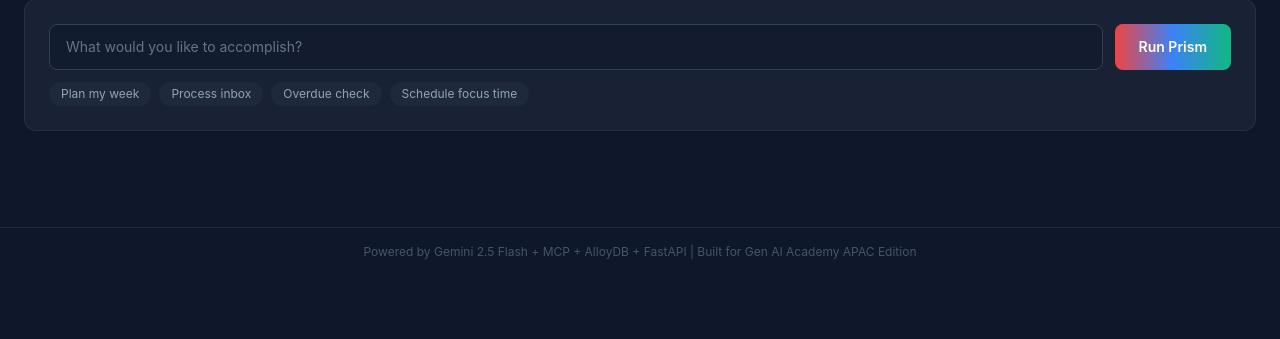
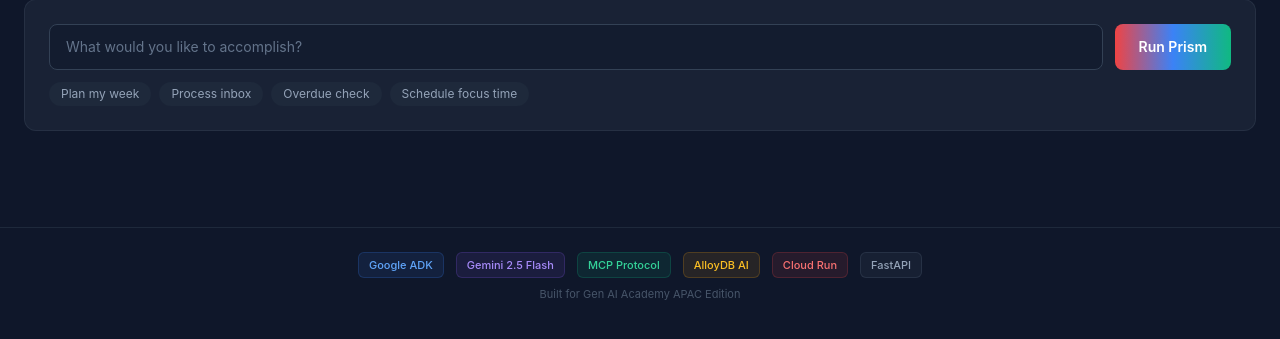
Before and after one commit to Zayed024/prism, a FastAPI app: page / in a window 1280 px wide. Shown: the part 199-538 px from the top of the page. Run offline with FastAPI, Linux system fonts and the light colour scheme; parts of the project's set-up code (start-up, migrations or seed data) failed here and were passed over; some libraries are stand-ins or nearby versions.

Commit message:
borrowed features from akasha

```diff
--- a/templates/index.html
+++ b/templates/index.html
@@ -82,6 +82,32 @@
                     <button onclick="setQuery('What tasks are overdue? Summarize the situation and suggest next steps')" class="text-xs px-3 py-1 rounded-full bg-slate-800 text-slate-400 hover:text-white hover:bg-slate-700 transition">Overdue check</button>
                     <button onclick="setQuery('Find free time tomorrow and schedule a 2-hour deep work block for the API docs')" class="text-xs px-3 py-1 rounded-full bg-slate-800 text-slate-400 hover:text-white hover:bg-slate-700 transition">Schedule focus time</button>
                 </div>
+            </div>
+
+            <!-- Pipeline Stepper -->
+            <div id="pipeline-stepper" class="hidden glass rounded-xl px-6 py-3 mb-6 flex items-center justify-between">
+                <div class="flex items-center gap-0 flex-1">
+                    <div id="step-context" class="flex items-center gap-1.5 text-xs text-slate-500">
+                        <div class="w-6 h-6 rounded-full border-2 border-slate-600 flex items-center justify-center text-[10px] font-bold">1</div>
+                        <span class="hidden sm:inline">Context</span>
+                    </div>
+                    <div class="flex-1 h-0.5 bg-slate-700 mx-2"><div id="step-line-1" class="h-full bg-slate-700 w-0 transition-all duration-500"></div></div>
+                    <div id="step-agents" class="flex items-center gap-1.5 text-xs text-slate-500">
+                        <div class="w-6 h-6 rounded-full border-2 border-slate-600 flex items-center justify-center text-[10px] font-bold">2</div>
+                        <span class="hidden sm:inline">Agents</span>
+                    </div>
+                    <div class="flex-1 h-0.5 bg-slate-700 mx-2"><div id="step-line-2" class="h-full bg-slate-700 w-0 transition-all duration-500"></div></div>
+                    <div id="step-negotiation" class="flex items-center gap-1.5 text-xs text-slate-500">
+                        <div class="w-6 h-6 rounded-full border-2 border-slate-600 flex items-center justify-center text-[10px] font-bold">3</div>
+                        <span class="hidden sm:inline">Negotiate</span>
+                    </div>
+                    <div class="flex-1 h-0.5 bg-slate-700 mx-2"><div id="step-line-3" class="h-full bg-slate-700 w-0 transition-all duration-500"></div></div>
+                    <div id="step-merge" class="flex items-center gap-1.5 text-xs text-slate-500">
+                        <div class="w-6 h-6 rounded-full border-2 border-slate-600 flex items-center justify-center text-[10px] font-bold">4</div>
+                        <span class="hidden sm:inline">Merge</span>
+                    </div>
+                </div>
+                <div id="pipeline-timer" class="ml-4 text-xs text-slate-500 font-mono tabular-nums w-12 text-right">0.0s</div>
             </div>
 
             <!-- Agent columns -->
@@ -246,8 +272,18 @@
     </main>
 
     <!-- Footer -->
-    <footer class="border-t border-slate-800 mt-12 py-4 text-center text-xs text-slate-600">
-        Powered by Gemini 2.5 Flash + MCP + AlloyDB + FastAPI | Built for Gen AI Academy APAC Edition
+    <footer class="border-t border-slate-800 mt-12 py-6">
+        <div class="max-w-7xl mx-auto px-6">
+            <div class="flex items-center justify-center gap-3 flex-wrap mb-2">
+                <span class="px-2.5 py-1 rounded-md bg-blue-500/10 border border-blue-500/20 text-[11px] text-blue-400 font-medium">Google ADK</span>
+                <span class="px-2.5 py-1 rounded-md bg-violet-500/10 border border-violet-500/20 text-[11px] text-violet-400 font-medium">Gemini 2.5 Flash</span>
+                <span class="px-2.5 py-1 rounded-md bg-emerald-500/10 border border-emerald-500/20 text-[11px] text-emerald-400 font-medium">MCP Protocol</span>
+                <span class="px-2.5 py-1 rounded-md bg-amber-500/10 border border-amber-500/20 text-[11px] text-amber-400 font-medium">AlloyDB AI</span>
+                <span class="px-2.5 py-1 rounded-md bg-red-500/10 border border-red-500/20 text-[11px] text-red-400 font-medium">Cloud Run</span>
+                <span class="px-2.5 py-1 rounded-md bg-slate-500/10 border border-slate-500/20 text-[11px] text-slate-400 font-medium">FastAPI</span>
+            </div>
+            <p class="text-center text-[11px] text-slate-600">Built for Gen AI Academy APAC Edition</p>
+        </div>
     </footer>
 
 <script>
@@ -287,12 +323,58 @@ async function loadStats() {
     } catch(e) {}
 }
 
+// ── Pipeline Stepper ──
+let _timerStart = 0;
+let _timerInterval = null;
+
+function resetStepper() {
+    document.getElementById('pipeline-stepper').classList.remove('hidden');
+    ['context','agents','negotiation','merge'].forEach(s => {
+        const el = document.getElementById('step-' + s);
+        el.querySelector('div').className = 'w-6 h-6 rounded-full border-2 border-slate-600 flex items-center justify-center text-[10px] font-bold';
+        el.classList.remove('text-white'); el.classList.add('text-slate-500');
+    });
+    ['step-line-1','step-line-2','step-line-3'].forEach(id => {
+        document.getElementById(id).style.width = '0%';
+        document.getElementById(id).className = 'h-full bg-slate-700 w-0 transition-all duration-500';
+    });
+    document.getElementById('pipeline-timer').textContent = '0.0s';
+    _timerStart = Date.now();
+    if (_timerInterval) clearInterval(_timerInterval);
+    _timerInterval = setInterval(() => {
+        document.getElementById('pipeline-timer').textContent = ((Date.now() - _timerStart) / 1000).toFixed(1) + 's';
+    }, 100);
+}
+
+function activateStep(name) {
+    const el = document.getElementById('step-' + name);
+    el.querySelector('div').className = 'w-6 h-6 rounded-full border-2 border-blue-500 bg-blue-500/20 flex items-center justify-center text-[10px] font-bold text-blue-400';
+    el.classList.remove('text-slate-500'); el.classList.add('text-blue-400');
+}
+
+function completeStep(name, lineId) {
+    const el = document.getElementById('step-' + name);
+    el.querySelector('div').className = 'w-6 h-6 rounded-full border-2 border-emerald-500 bg-emerald-500 flex items-center justify-center text-[10px] font-bold text-white';
+    el.classList.remove('text-slate-500', 'text-blue-400'); el.classList.add('text-emerald-400');
+    if (lineId) {
+        const line = document.getElementById(lineId);
+        line.style.width = '100%';
+        line.className = 'h-full bg-emerald-500 transition-all duration-500';
+    }
+}
+
+function stopTimer() {
+    if (_timerInterval) { clearInterval(_timerInterval); _timerInterval = null; }
+    document.getElementById('pipeline-timer').textContent = ((Date.now() - _timerStart) / 1000).toFixed(1) + 's';
+}
+
 // ── Run Prism (SSE) ──
 function runPrism() {
     const query = document.getElementById('query-input').value.trim();
     if (!query) return;
 
     // Reset UI
+    resetStepper();
     const area = document.getElementById('agent-area');
     area.classList.remove('hidden');
     ['red', 'blue', 'green'].forEach(a => {
@@ -320,6 +402,7 @@ function runPrism() {
 
     // Phase 1: Smart Context
     es.addEventListener('context_gathering', (e) => {
+        activateStep('context');
         const panel = document.getElementById('context-panel');
         panel.classList.remove('hidden');
         panel.classList.add('fade-in');
@@ -328,6 +411,7 @@ function runPrism() {
     });
 
     es.addEventListener('context_done', (e) => {
+        completeStep('context', 'step-line-1');
         const data = JSON.parse(e.data);
         document.getElementById('context-status').innerHTML = '<span class="text-emerald-400 text-[10px]">Done</span>';
         const ctx = data.context || 'No additional context found.';
@@ -336,6 +420,7 @@ function runPrism() {
 
     // Phase 2: Agents
     es.addEventListener('agent_start', (e) => {
+        activateStep('agents');
         const data = JSON.parse(e.data);
         const el = document.getElementById('status-' + data.agent);
         el.innerHTML = '<span class="spinner" style="border-top-color:' + data.color + '"></span><span>Working...</span>';
@@ -380,6 +465,8 @@ function runPrism() {
 
     // Phase 3: Negotiation
     es.addEventListener('negotiation_start', () => {
+        completeStep('agents', 'step-line-2');
+        activateStep('negotiation');
         const panel = document.getElementById('negotiation-panel');
         panel.classList.remove('hidden');
         panel.classList.add('fade-in');
@@ -404,6 +491,8 @@ function runPrism() {
 
     // Phase 4: Merge
     es.addEventListener('merge_start', () => {
+        completeStep('negotiation', 'step-line-3');
+        activateStep('merge');
         const panel = document.getElementById('merge-panel');
         panel.classList.remove('hidden');
         panel.classList.add('fade-in');
@@ -458,6 +547,8 @@ function runPrism() {
 
     function finish() {
         es.close();
+        completeStep('merge', null);
+        stopTimer();
         btn.disabled = false;
         btn.innerHTML = 'Run Prism';
         loadStats();
```
